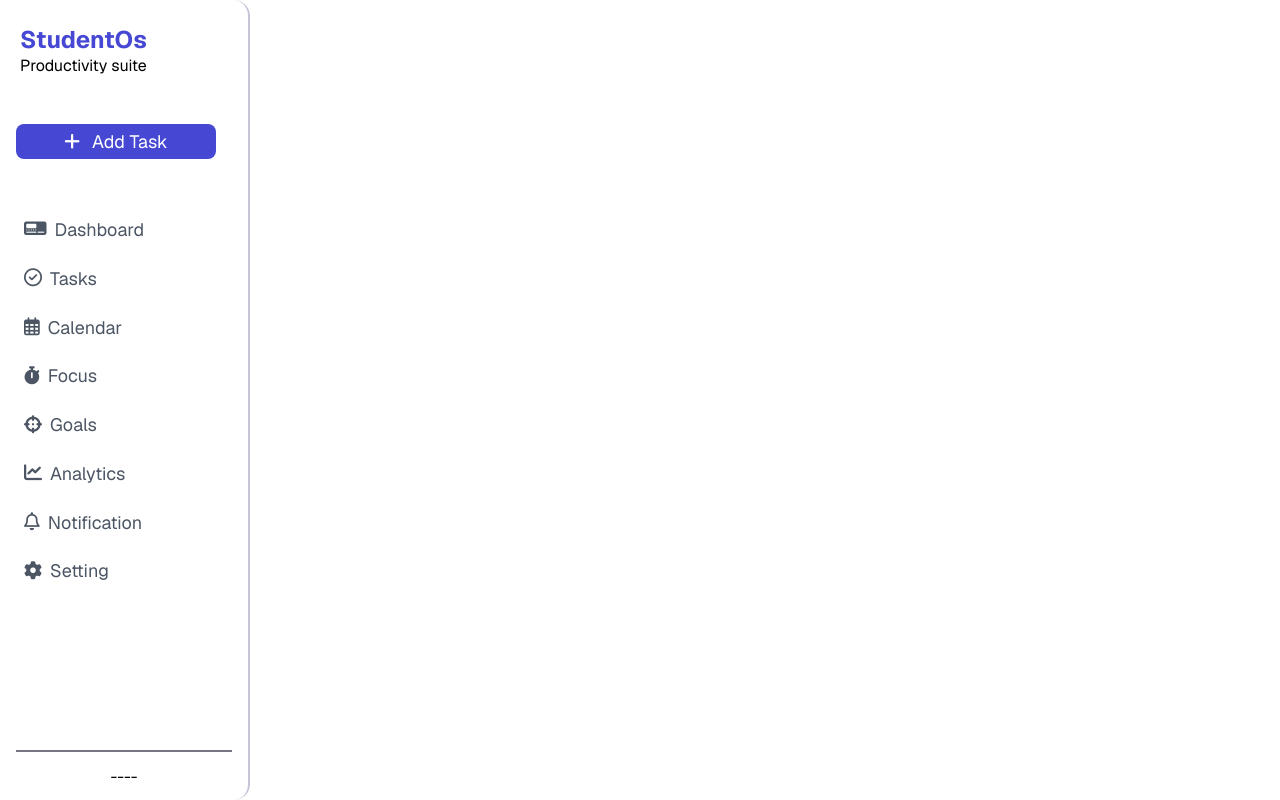
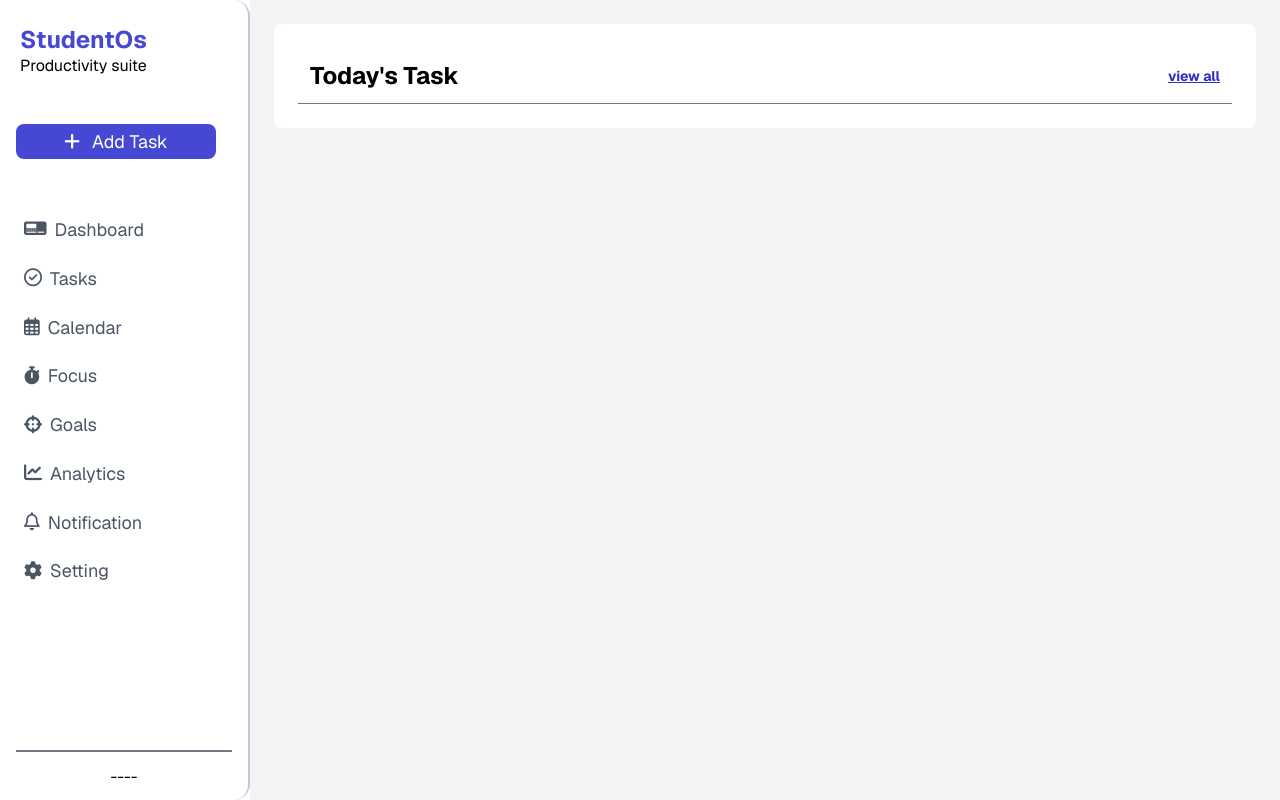
Before and after one commit to bharambepratik-08/Student-Website, a React (Create React App) app in the folder Frontend/studentos/: page /dashboard in a window 1280 px wide. Built offline with nearby package versions, Linux system fonts and the light colour scheme.

Commit message:
started with dashboard

```diff
--- a/Frontend/studentos/src/App.js
+++ b/Frontend/studentos/src/App.js
@@ -18,6 +18,7 @@ import "./CSS/NavBar.css";
 import "./CSS/AddTask.css";
 import "./CSS/Tasks.css";
 import "./CSS/Focus.css";
+import "./CSS/Dashboard.css"
 import MainLayout from "./Layouts/MainLayout";
 import FocusState from "./context/Focus/Focusstate";
 
--- /dev/null
+++ b/Frontend/studentos/src/CSS/Dashboard.css
@@ -0,0 +1,25 @@
+.taskListForDashboard {
+    background-color: var(--surface);
+}
+
+.DashboardPage {
+    height: 100%;
+    background-color: var(--surface-container-low);
+    box-sizing: border-box;
+}
+
+.dashboardViewAll {
+    text-decoration: underline;
+    color: var(--on-primary-fixed-variant);
+    font-size: 14px;
+    background-color: var(--surface);
+    cursor: pointer;
+}
+
+.taskListDashboardheader {
+    border-bottom: 1px var(--outline) solid;
+}
+
+.taskDisplayDashP {
+    font-size: 14px;
+}
--- a/Frontend/studentos/src/CSS/Focus.css
+++ b/Frontend/studentos/src/CSS/Focus.css
@@ -125,13 +125,15 @@
 }
 
 .fullHistoryDisplayPage {
-    min-width: 1000px;
+    box-sizing: border-box;
+    min-width: 800px;
     min-height: fit-content;
     border: 2px var(--text-secondary) solid;
 }
 
 .mainPartToHistory {
-    width: 80%;
+    width: 100%;
+    box-sizing: border-box;
     background-color: var(--surface-container-low);
 }
 
@@ -139,3 +141,8 @@
     box-sizing: border-box;
     width: 100%;
 }
+
+.topBarOfHistoryFocusPage {
+    width: 100%;
+    box-sizing: border-box;
+}
--- /dev/null
+++ b/Frontend/studentos/src/components/Dashboard/TaskListDisplay.js
@@ -0,0 +1,76 @@
+import React, { useContext } from "react";
+import TaskContext from "../../context/tasks/TaskContext";
+
+const TaskListDisplay = () => {
+  const context = useContext(TaskContext);
+  const { tasks } = context;
+
+  // tell the border color for the card
+  const borderColor = (priority) => {
+    switch (priority) {
+      case "High":
+        return "#FF3B30";
+
+      case "Medium":
+        return "#f0e32d";
+
+      case "Low":
+        return "#38b338";
+
+      default:
+        return "gray";
+    }
+  };
+
+  // to add ! - in the starting of the priortiy
+  const PrefixPriority = (priority) => {
+    switch (priority) {
+      case "High":
+        return "!";
+
+      case "Medium":
+        return "-";
+
+      case "Low":
+        return "";
+
+      default:
+        return "|";
+    }
+  };
+
+  return (
+    <div>
+      <div className="display displayColumn taskListForDashboard padding-24 borderRadius-8">
+        <div className="taskListDashboardheader padding-12 display alignItemsC justifyItemsSpaceBtw">
+          <h2>Today's Task</h2>
+          <button className="dashboardViewAll btnOutlineBorder fontBold">
+            view all
+          </button>
+        </div>
+        <div>
+          {tasks.map((task) => {
+            return (
+              <div className="display alignItemsC padding-12">
+                <div>
+                  <h3>{task.title}</h3>
+                  <p className="taskDisplayDashP">Due today at {task.time}</p>
+                </div>
+                <div
+                  className="InformationBox PriorityCard borderRadius-8 display alignItemsC justifyItemsC"
+                  style={{ backgroundColor: `${borderColor()}80` }}
+                >
+                  <p className="TaskCardDetailsPTag">
+                    {PrefixPriority(task.priority)} {task.priority}
+                  </p>
+                </div>
+              </div>
+            );
+          })}
+        </div>
+      </div>
+    </div>
+  );
+};
+
+export default TaskListDisplay;
--- a/Frontend/studentos/src/components/Focus/FocusSessionHistoryFullPage.js
+++ b/Frontend/studentos/src/components/Focus/FocusSessionHistoryFullPage.js
@@ -1,7 +1,7 @@
 import React, { useContext } from "react";
 import FocusConetext from "../../context/Focus/FocusContext";
 
-const FocusSessionHistoryFullPage = () => {
+const FocusSessionHistoryFullPage = ({ onClose }) => {
   const context = useContext(FocusConetext);
   const { focusSession } = context;
 
@@ -18,8 +18,8 @@ const FocusSessionHistoryFullPage = () => {
 
   function formatDate(isoString) {
     const date = new Date(isoString);
-  const month = String(date.getMonth() + 1).padStart(2, '0');
-  const day = String(date.getDate()).padStart(2, '0');
+    const month = String(date.getMonth() + 1).padStart(2, "0");
+    const day = String(date.getDate()).padStart(2, "0");
     const year = date.getFullYear();
 
     return `${month}/${day}/${year}`;
@@ -27,21 +27,38 @@ const FocusSessionHistoryFullPage = () => {
 
   return (
     <div className="fullHistoryDisplayPage gap-24 borderRadius-8 display displayColumn alignItemsC justifyItemsC padding-24">
+      <div className="display alignItemsC justifyItemsSpaceBtw topBarOfHistoryFocusPage">
         <div className="display gap-8 alignItemsC recentSessionIH3">
           <i class="fa-solid fa-clock-rotate-left"></i>
           <h3>Session History</h3>
+        </div>
+        <button
+          className="ClossAddTaskBtn btnOutlineBorder"
+          type="button"
+          onClick={onClose}
+        >
+          <i className="fa-solid fa-xmark fa-xl"></i>
+        </button>
       </div>
       <div className="mainPartToHistory borderRadius-16 padding-12 display displayColumn alignItemsC">
         {focusSession.map((focus) => {
           return (
             <div className="specialHistoryFocus padding-12 display justifyItemsSpaceBtw alignItemsC">
-              <div className="titleDesDiv display displayColumn gap-4">
+              <div className="titleDesDiv display gap-12">
+                <div className="focusSessionHistoryLogoComplete display alignItemsC justifyItemsC">
+                  <i className="fa-solid fa-check"></i>
+                </div>
+                <div>
                   <h4>{focus.title}</h4>
                   <p>{focus.description}</p>
                 </div>
+              </div>
               <div className="BrkFocusTimerWithDate display displayColumn gap-4">
-                <h4>{timeExpansion(focus.duration)} / {timeExpansion(focus.breakDuration)}</h4>
-                <h4>{formatDate(focus.date)}</h4>
+                <p>
+                  {timeExpansion(focus.duration)} /{" "}
+                  {timeExpansion(focus.breakDuration)}
+                </p>
+                <p>{formatDate(focus.date)}</p>
               </div>
             </div>
           );
--- a/Frontend/studentos/src/components/Focus/FocusSessionHistoyDisplay.js
+++ b/Frontend/studentos/src/components/Focus/FocusSessionHistoyDisplay.js
@@ -3,6 +3,8 @@ import FocusConetext from "../../context/Focus/FocusContext";
 import FocusSessionHistoryFullPage from "./FocusSessionHistoryFullPage";
 
 const FocusSessionHistoyDisplay = () => {
+
+  // context for getting the list for focus session
   const context = useContext(FocusConetext);
   const { focusSession, getFocusSession } = context;
 
@@ -11,6 +13,8 @@ const FocusSessionHistoyDisplay = () => {
     // eslint-disable-next-line
   }, []);
 
+
+  // changing the time format
   const timeExpansion = (v) => {
     const timing = v;
     if (timing >= 60) {
@@ -22,7 +26,7 @@ const FocusSessionHistoyDisplay = () => {
     }
   };
 
-  const [isDisplayHistoryFullPageOn, setisDisplayHistoryFullPageOn ] = useState(false);
+  const [isDisplayHistoryFullPageOn, setisDisplayHistoryFullPageOn ] = useState(false); // for DisplayHistoryFullPage.js
 
   const list = (focusSession || []).slice(0, 3);
 
--- a/Frontend/studentos/src/components/Focus/ShowTask.js
+++ b/Frontend/studentos/src/components/Focus/ShowTask.js
@@ -3,16 +3,22 @@ import TaskContext from "../../context/tasks/TaskContext";
 import FocusConetext from "../../context/Focus/FocusContext";
 
 const ShowTask = ({ onClose, timerSetting }) => {
+  // context for bringing task list back
   const context = useContext(TaskContext);
-  const { tasks, completeTask } = context;
+  const { tasks } = context;
 
+  // context for adding focus session
   const contextTwo = useContext(FocusConetext);
   const { addFocusSession } = contextTwo;
 
+
+  // filtering out the needed task
   const selectiveList = tasks.filter((task) => {
     return !task.completed && task.focusSession;
   });
 
+
+  // changing the format of time to show the simple form of time in website
   const timeExpansion = (v) => {
     const timing = v;
     if (timing >= 60) {
--- a/Frontend/studentos/src/pages/Dashboard.js
+++ b/Frontend/studentos/src/pages/Dashboard.js
@@ -1,9 +1,10 @@
 import React from "react";
+import TaskListDisplay from "../components/Dashboard/TaskListDisplay";
 
 const Dashboard = () => {
   return (
-    <div>
-
+    <div className="DashboardPage padding-24 display displayColumn">
+      <TaskListDisplay />
     </div>
   );
 };
--- a/Frontend/studentos/src/pages/Focus.js
+++ b/Frontend/studentos/src/pages/Focus.js
@@ -2,7 +2,6 @@ import React, { useState } from 'react'
 import FocusTimer from '../components/Focus/FocusTimer'
 import ShowTask from '../components/Focus/ShowTask'
 import FocusSessionHistoyDisplay from '../components/Focus/FocusSessionHistoyDisplay'
-import FocusSessionHistoryFullPage from '../components/Focus/FocusSessionHistoryFullPage'
 
 const Focus = () => {
 
```
Lines whose indentation alone changed are shown as unchanged.
